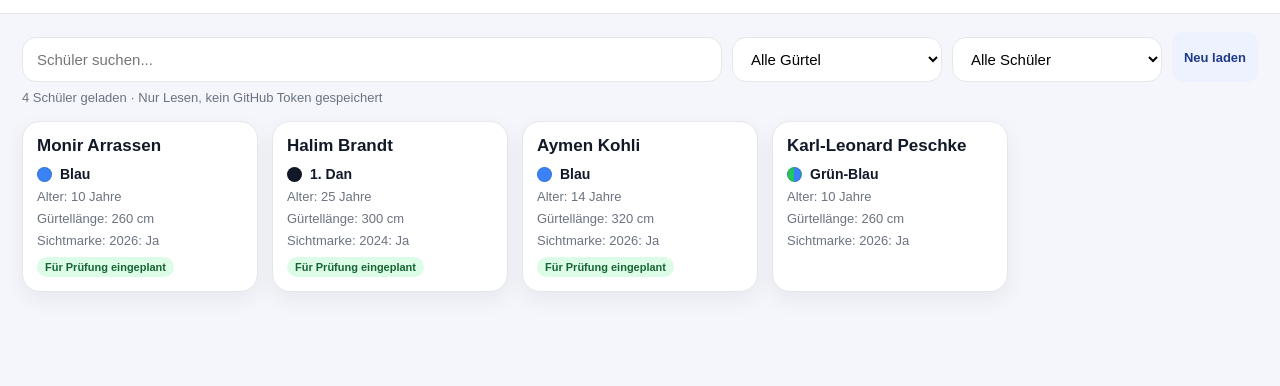
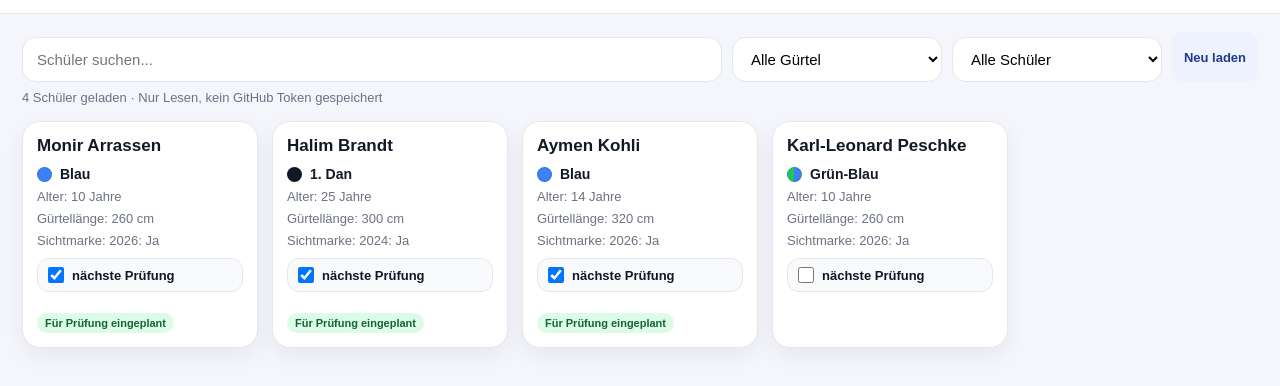
Before and after one commit to abu-omar23/Datenbank-Kampfpass, a plain HTML site: page index.html in a window 1280 px wide. Shown: the part 66-452 px from the top of the page. Drawn offline with Linux system fonts and the light colour scheme.

Commit message:
Add files via upload

```diff
--- a/script.js
+++ b/script.js
@@ -1008,6 +1008,26 @@ function isHalfBelt(belt) {
   ].includes(belt);
 }
 
+
+async function togglePlanningFromOverview(event, studentId) {
+  event.stopPropagation();
+
+  const student = data.students.find(item => item.id === studentId);
+
+  if (!student) {
+    return;
+  }
+
+  student.plannedExam = event.target.checked;
+
+  try {
+    await saveStudents();
+  } catch (error) {
+    event.target.checked = !event.target.checked;
+    alert(error.message);
+  }
+}
+
 /* Übersicht */
 
 function renderStudents() {
@@ -1062,6 +1082,15 @@ function renderStudents() {
         <div class="student-info">
           Sichtmarke: ${newestStamp}
         </div>
+
+        <label class="overview-planning-check" onclick="event.stopPropagation()">
+          <input
+            type="checkbox"
+            ${student.plannedExam ? "checked" : ""}
+            onchange="togglePlanningFromOverview(event, '${student.id}')"
+          >
+          nächste Prüfung
+        </label>
 
         ${student.plannedExam ? `<div class="planned-badge">Für Prüfung eingeplant</div>` : ""}
       </div>
--- a/style.css
+++ b/style.css
@@ -745,3 +745,24 @@ hr {
     grid-template-columns: 1fr;
   }
 }
+
+
+.overview-planning-check {
+  display: flex;
+  align-items: center;
+  gap: 8px;
+  margin-top: 10px;
+  padding: 8px 10px;
+  background: #f8fafc;
+  border: 1px solid var(--border);
+  border-radius: 12px;
+  font-size: 13px;
+  font-weight: 800;
+  cursor: pointer;
+}
+
+.overview-planning-check input {
+  width: 16px;
+  height: 16px;
+  margin: 0;
+}
```
